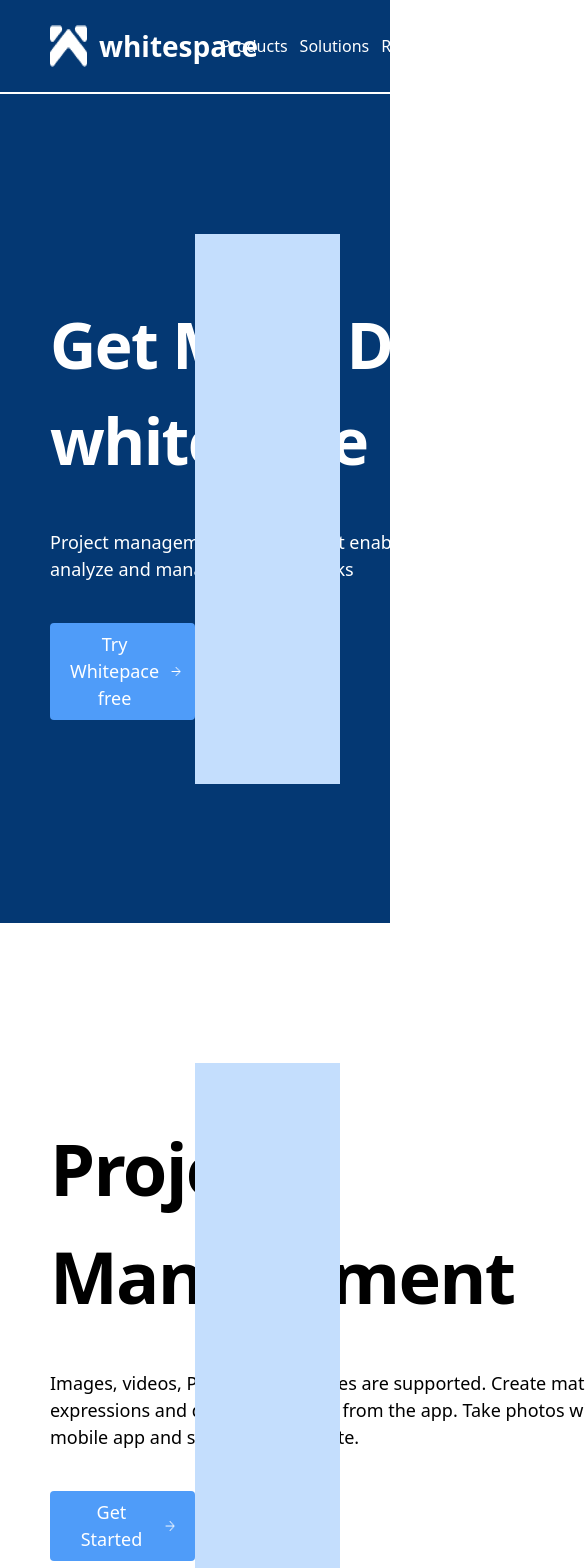
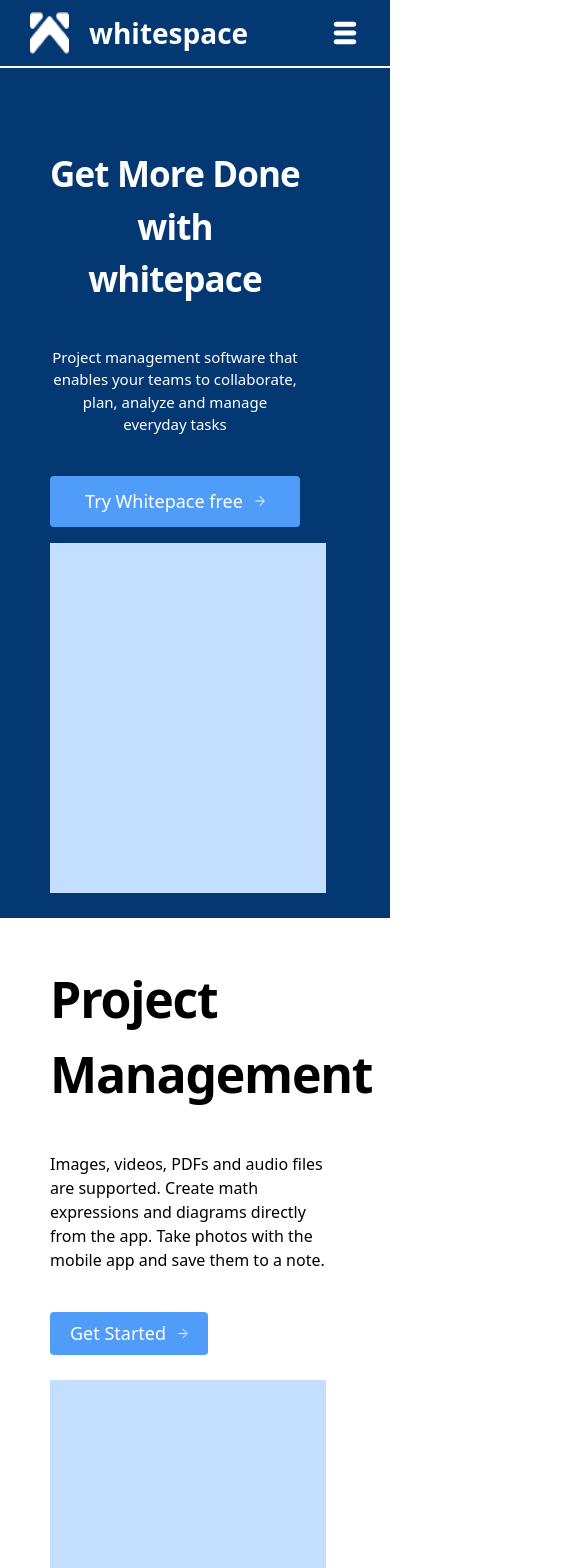
Before and after one commit to Uzair0011/WhiteSpace-Website-TailwindCSS, a Next.js app: page / in a window 390 px wide. Shown: the top 1568 px of the page, 585 px wide, since content can reach past the window. Built offline with nearby package versions, Linux system fonts and the light colour scheme.

Commit message:
responsive

```diff
--- a/src/app/Components/hero.tsx
+++ b/src/app/Components/hero.tsx
@@ -3,23 +3,23 @@
 export default function Hero() {
   return (
     <div>
-      <div className="h-[829px] w-[100%] bg-customBlue  px-[50px] flex text-white ">
-        <section className=" w-[50%] h-[829px] content-center ">
-          <h1 className="w-[680px] text-[64px] font-bold tracking-tight">
+      <div className=" text-center md:text-start overflow-hidden flex-wrap h-auto m:h-[829px] w-[100%] bg-customBlue px-[50px]  flex flex-col lg:flex-row text-white  ">
+        <section className=" w-[50%] h-[450px]  py-20 md:h-[829px] content-center ">
+          <h1 className="w-[250px] h-auto sm:w-[680px] text-[35px] sm:text-[50px] md:text-[64px] font-bold tracking-tight">
             Get More Done with whitepace
           </h1>
-          <p className="w-[650px] text-[18px] py-10">
+          <p className=" w-[250px]   md:w-[650px] text-[15px] md:text-[18px] py-10">
             Project management software that enables your teams to collaborate,
             plan, analyze and manage everyday tasks
           </p>
-          <button className="text-[18px] bg-[#4F9CF9] py-2 px-5 rounded flex items-center gap-3">
-            Try Whitepace free
+          <button className="w-[250px] text-[18px]  bg-[#4F9CF9] py-3 px-5 rounded flex items-center justify-center gap-3">
+            <p> Try Whitepace free</p>
             <Image src="/arrow.png" alt="arrow" width="10" height="10" />
           </button>
         </section>
 
-        <section className=" w-[50%] h-[829px] flex   items-center">
-          <div className="w-[824px] h-[550px] bg-[#C4DEFD]"></div>
+        <section className="w-[95%] h-[400px]  md:w-[50%] md:h-[829px] flex justify-center items-center">
+          <div className="w-[824px] h-[350px]  bg-[#C4DEFD]"></div>
         </section>
       </div>
     </div>
--- a/src/app/Components/navbar.tsx
+++ b/src/app/Components/navbar.tsx
@@ -1,16 +1,36 @@
+"use client";
 import Image from "next/image";
+import { TiThMenu } from "react-icons/ti";
+import { ImCross } from "react-icons/im";
+import { useState } from "react";
 
 export default function Navbar() {
+  const [isClick, setisClick] = useState(false);
+
+  const toggleNavbar = (): void => {
+    setisClick(!isClick);
+  };
   return (
     <div>
-      <nav className="logo h-[92px] w-screen bg-customBlue flex justify-between items-center px-[50px]">
-        <div className="flex gap-3 text-white size-28px font-bold">
-          <Image src="/logo.png" alt="logo" width="39" height="19" />
-          <h1 className="text-[28px]">whitespace</h1>
+      <nav className="h-auto md:h-[92px]  bg-customBlue md:flex md:justify-between items-center px-[30px] md:px-[50px]">
+        <div className="w-auto h-auto flex justify-between items-center md:justify-self-center py-3  text-white size-28px font-bold">
+          <div className=" flex justify-center gap-5   sm:gap-1  flex-wrap">
+            <Image src="/logo.png" alt="logo" width="39" height="19" />
+            <h1 className="text-[28px] md:text-[20px]  lg:text-[28px] ">
+              whitespace
+            </h1>
+          </div>
+          <div className=" md:hidden" onClick={toggleNavbar}>
+            {isClick ? (
+              <ImCross className="text-2xl" />
+            ) : (
+              <TiThMenu className="text-3xl" />
+            )}
+          </div>
         </div>
 
-        <div className="navMenu w-[550px] h-[60px] flex justify-between gap-20 items-center ">
-          <ul className="flex gap-3 text-white items-center">
+        <div className="hidden w-[590px] h-[60px] md:flex justify-between gap-20 items-center ">
+          <ul className=" flex gap-6 text-white items-center">
             <li>Products</li>
             <li>Solutions</li>
             <li>Resources</li>
@@ -22,6 +42,16 @@
             </button>
           </div>
         </div>
+        {/* Navbar for Small devices */}
+
+        {isClick && (
+          <ul className="h-[100%] text-white p-5 leading-10 text-center ">
+            <li>Products</li>
+            <li>Solutions</li>
+            <li>Resources</li>
+            <li>Pricing</li>
+          </ul>
+        )}
       </nav>
       <div className="h-0.5 w-full bg-white"></div>
     </div>
--- a/src/app/Components/project.tsx
+++ b/src/app/Components/project.tsx
@@ -3,12 +3,12 @@
 export default function Project() {
   return (
     <div>
-      <div className="h-[829px] w-[100%]   px-[50px] flex text-black ">
-        <section className=" w-[50%] h-[829px] content-center ">
-          <h1 className="w-[680px] text-[72px] font-bold tracking-tight">
+      <div className=" overflow-hidden h-auto md:h-[829px] w-[100%] px-[50px] block md:flex text-black ">
+        <section className="w-auto h-auto md:w-[50%] md:h-[829px] content-center ">
+          <h1 className="w-[680px] text-[50px] md:text-[72px] pt-11 md:pt-0 font-bold tracking-tight">
             Project <div>Management</div>
           </h1>
-          <p className="w-[600px] text-[18px] py-10 ">
+          <p className="w-auto md:w-[600px]  text-[16px] md:text-[18px] py-10 ">
             Images, videos, PDFs and audio files are supported. Create math
             expressions and diagrams directly from the app. Take photos with the
             mobile app and save them to a note.
@@ -19,28 +19,28 @@
           </button>
         </section>
 
-        <section className="w-[50%] h-[829px] flex justify-end  items-center">
-          <div className="w-[724px] h-[550px] bg-[#C4DEFD]"></div>
+        <section className="w-[95%] h-[400px]  md:w-[50%] md:h-[829px] flex justify-center items-center">
+          <div className="w-[824px] h-[350px]  bg-[#C4DEFD]"></div>
         </section>
       </div>
 
       {/* 2 */}
-      <div className="h-[829px] w-[100%]  px-[50px] flex text-black ">
-        <section className=" w-[50%] h-[829px] content-center ">
+      <div className="w-auto h-auto md:h-[829px] md:w-[100%]  px-[50px] block md:flex text-black ">
+        <section className="w-auto h-auto md:w-[50%] md:h-[829px] content-center pt-10 ">
           <Image src="/work.png" alt="arrow" width="510" height="661" />
         </section>
 
-        <section className="w-[50%] h-[829px] flex justify-end  items-center ">
-          <div >
-            <h1 className="w-[680px] text-[72px] font-bold tracking-tight">
+        <section className="w-auto h-auto md:w-[50%] md:h-[829px] flex justify-center md:justify-end text-center md:text-start  items-center p-5 md:p-0 ">
+          <div className="flex flex-col md:block">
+            <h1 className="w-auto md:w-[680px] text-[50px] md:text-[72px] font-bold tracking-tight">
               Work together
             </h1>
-            <p className="w-[650px] text-[18px] py-10  ">
+            <p className="w-auto h-auto md:w-[650px] text-[18px] py-10  ">
               With whitepace, share your notes with your colleagues and
               collaborate on them. You can also publish a note to the internet
               and share the URL with others.
             </p>
-            <button className="text-[18px] bg-[#4F9CF9] py-2 px-5 rounded flex items-center gap-3 text-white">
+            <button className="text-[18px] bg-[#4F9CF9] py-2 px-5 rounded flex items-center gap-3 text-white justify-center">
               Try it now
               <Image src="/arrow.png" alt="arrow" width="10" height="10" />
             </button>
--- a/src/app/page.tsx
+++ b/src/app/page.tsx
@@ -13,11 +13,11 @@
       <Navbar/>
       <Hero/>
       <Project/>
-      <Extension/>
-      <Customise/>
-      <YourWork/>
-      <Sponsors/>
-      <Footer/>
+      {/* <Extension/> */}
+      {/* <Customise/> */}
+      {/* <YourWork/> */}
+      {/* <Sponsors/> */}
+      {/* <Footer/> */}
     </div>
   );
 }
```
Also changed, not shown: package.json (+5 -4 lines), 1 other file (tests, documents, lock files or other folders).
